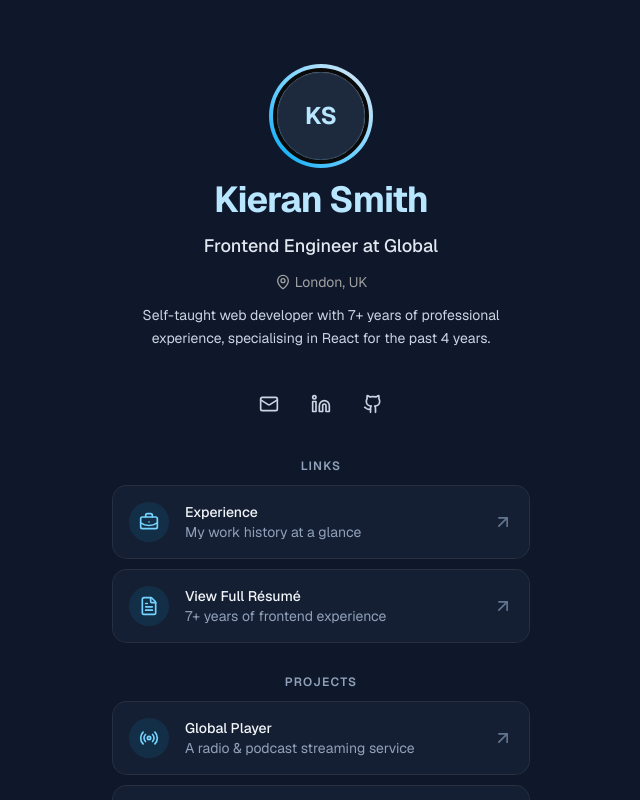
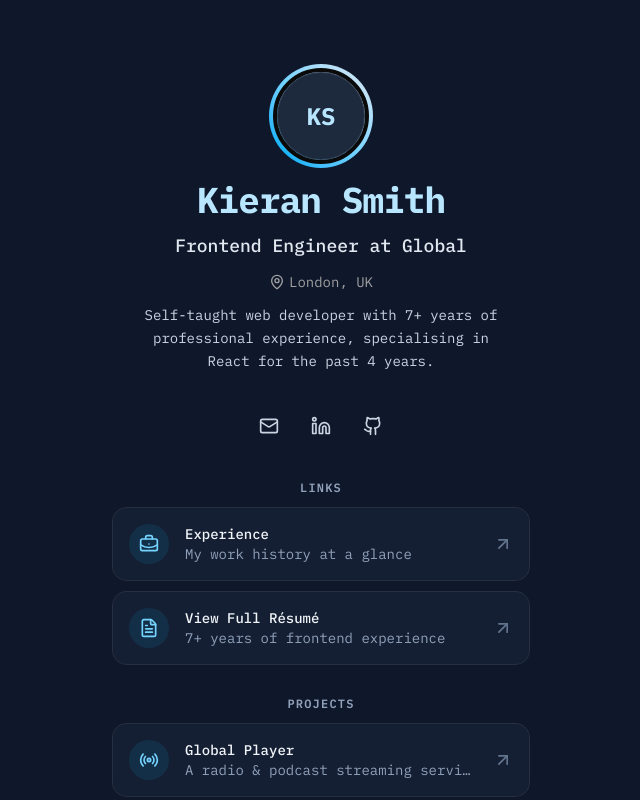
Before and after one commit to kieranbs96/kieransmith, a Next.js app: page / in a window 1280 px wide. Shown: the top 800 px of the page, without its empty margins (319-959 px from the left). Built offline with nearby package versions, Linux system fonts and the light colour scheme.

Commit message:
Use IBM Plex Mono as site font

```diff
--- a/src/app/globals.css
+++ b/src/app/globals.css
@@ -8,7 +8,7 @@
   --color-background: var(--background);
   --color-foreground: var(--foreground);
   --font-sans: var(--font-sans);
-  --font-mono: var(--font-geist-mono);
+  --font-mono: var(--font-sans);
   --font-heading: var(--font-sans);
   --color-sidebar-ring: var(--sidebar-ring);
   --color-sidebar-border: var(--sidebar-border);
--- a/src/app/layout.tsx
+++ b/src/app/layout.tsx
@@ -1,16 +1,12 @@
 import type { Metadata } from 'next'
-import { Geist, Geist_Mono } from 'next/font/google'
+import { IBM_Plex_Mono } from 'next/font/google'
 import { TooltipProvider } from '@/components/ui/tooltip'
 import './globals.css'
 
-const geistSans = Geist({
+const plexMono = IBM_Plex_Mono({
   variable: '--font-sans',
   subsets: ['latin'],
-})
-
-const geistMono = Geist_Mono({
-  variable: '--font-geist-mono',
-  subsets: ['latin'],
+  weight: ['400', '500', '600', '700'],
 })
 
 export const metadata: Metadata = {
@@ -33,7 +29,7 @@ export default function RootLayout({ children }: LayoutProps<'/'>) {
   return (
     <html
       lang="en"
-      className={`dark ${geistSans.variable} ${geistMono.variable} h-full bg-slate-900 antialiased`}
+      className={`dark ${plexMono.variable} h-full bg-slate-900 antialiased`}
     >
       <body className="flex min-h-full flex-col bg-slate-900 text-slate-300">
         <div
```
